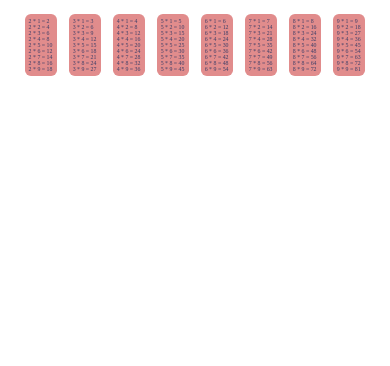
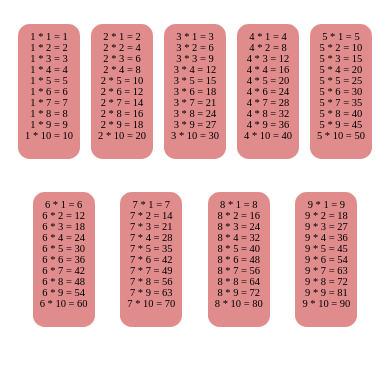
Before and after one commit to IvanATyukin/tabl_ymn, a plain HTML site: page index.html in a window 390 px wide. Drawn offline with Linux system fonts and the light colour scheme.

Commit message:
Add files via upload

```diff
--- a/index.html
+++ b/index.html
@@ -6,14 +6,6 @@
         <title>Document</title>
     </head>
     <body>
-        <p class="n2" width="10px"></p>
-        <p class="n3"></p>
-        <p class="n4"></p>
-        <p class="n5"></p>
-        <p class="n6"></p>
-        <p class="n7"></p>
-        <p class="n8"></p>
-        <p class="n9"></p>
         <script src="main.js"></script>
     </body>
 </html>
--- a/main.js
+++ b/main.js
@@ -1,18 +1,13 @@
-let a = []
-let b = []
-for (i=2; i<10;i++){
-    for (j=1; j<10;j++){
+const body = document.querySelector('body')
 
-        b.push(i,'\u00A0', '*','\u00A0', j,'\u00A0', '=', '\u00A0',Number(i*j), ' ')
+
+for (let j = 1; j < 10; j++) {
+    const ul = document.createElement('ul')
+    body.appendChild(ul)
+    for (let i = 1; i <= 10; i++) {
+        const result = j * i
+        let li = document.createElement('li')
+        li.textContent = `${j} * ${i} = ${result}`;
+        ul.appendChild(li)
     }
-a.push(b)
-b = []
 }
-document.querySelector('.n2').textContent += a[0].join('')
-document.querySelector('.n3').textContent += a[1].join('')
-document.querySelector('.n4').textContent += a[2].join('')
-document.querySelector('.n5').textContent += a[3].join('')
-document.querySelector('.n6').textContent += a[4].join('')
-document.querySelector('.n7').textContent += a[5].join('')
-document.querySelector('.n8').textContent += a[6].join('')
-document.querySelector('.n9').textContent += a[7].join('')
--- a/styles.css
+++ b/styles.css
@@ -1,19 +1,61 @@
 body{
+    display: grid;
+    grid-template-columns: repeat(10,auto);
+    grid-gap:1px;
+}
+::before,
+::after{
+    margin: 0;
+    padding: 0;
+}
+li{
+    white-space: nowrap;
+    font-size: 1.5vw;
+}
+ul{
     display: flex;
-    flex-direction: row;
-    justify-content: center;
-    flex-wrap: wrap;
-}
-p{
-    display: flex;
-
-    margin: 1.5vw;
-    padding: 1vw;
-    width: 6.3vw;
-    font-size: 1.5vw;
-    height: auto;
+    flex-direction: column;
+    align-items: center;
+    padding: 1.9vw;
+    border-radius: 3vw;
     background-color: rgba(196, 27, 27, 0.5);
-    border-radius: 1em;
-    color: rgb(57, 60, 102);
+    list-style: none;
 
 }
+@media screen and (min-width:1300px){
+    ul{
+        box-sizing: border-box;
+        width:141.34px;
+        height: 274.39px;
+        padding: 24.7px;
+        border-radius: 30px;
+
+    }
+    li{
+        font-size: 19.5px;
+    }
+    body{
+        display: flex;
+        flex-direction: row;
+        align-items: center;
+        justify-content: space-evenly;
+
+    }
+}
+@media screen and (max-width:700px){
+    body{
+        display: flex;
+        flex-direction: row;
+        align-items: center;
+        justify-content: space-evenly;
+        flex-wrap: wrap;
+    }
+    ul{
+        width:47px;
+        height: 120px;
+
+    }
+    li{
+        font-size: 10.5px;
+    }
+}
```
